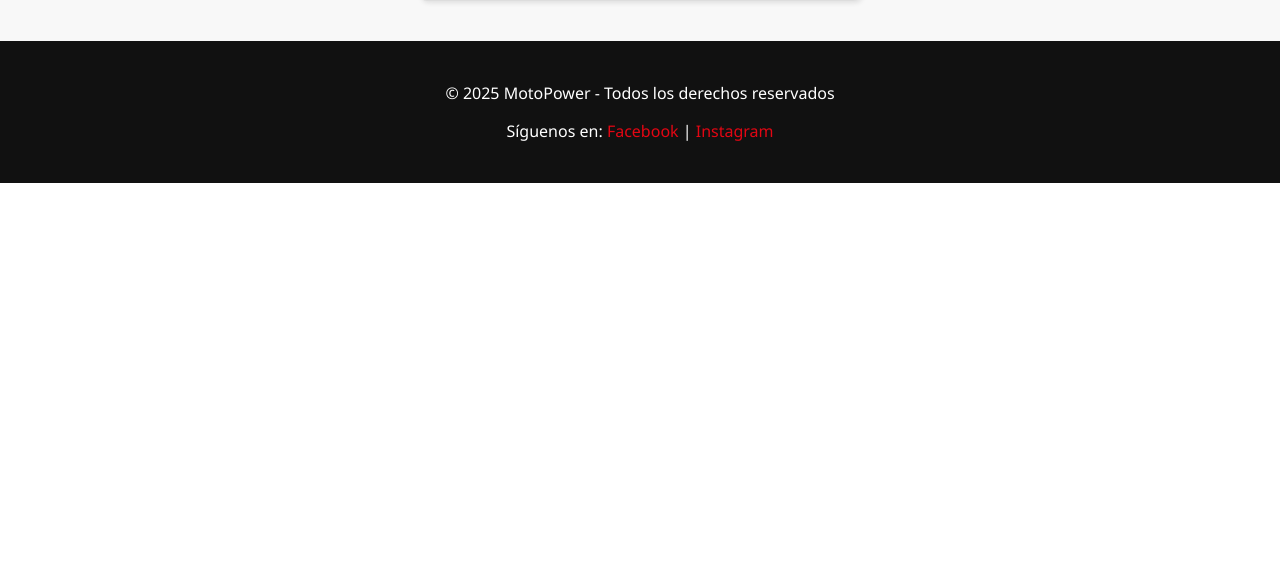
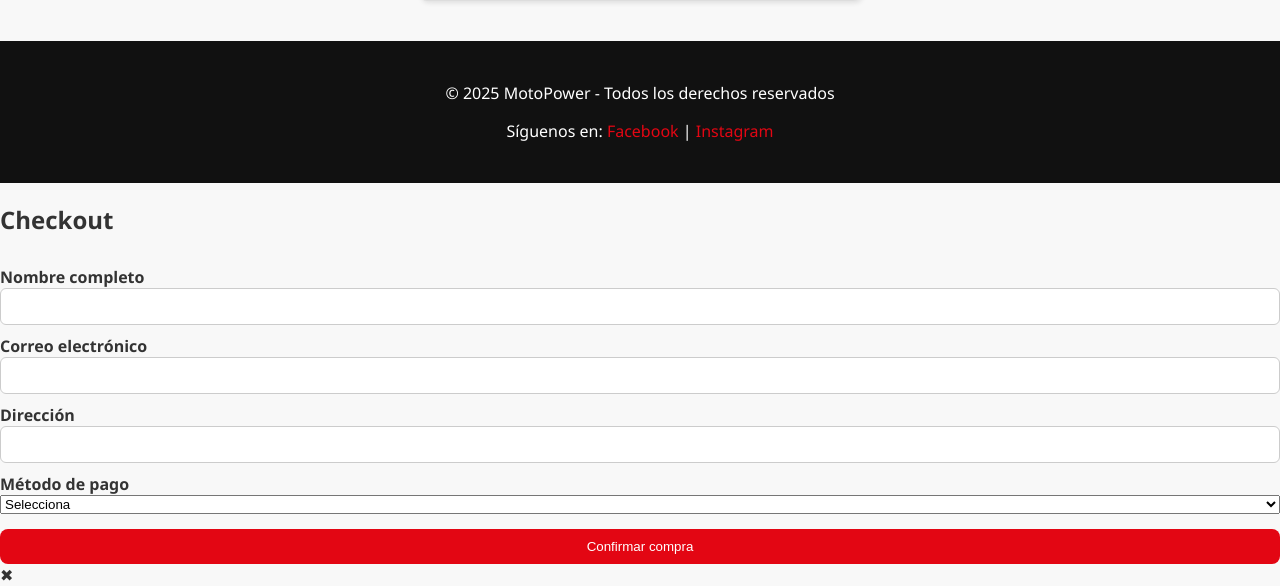
Before and after one commit to blas190/Orquidea, a Flask app: page / in a window 1280 px wide. Shown: the part 1975-2561 px from the top of the page. Before the commit the page ends 2158 px from the top, so only its background shows below. Run offline with Flask 3, Linux system fonts and the light colour scheme.

Commit message:
modal checkout

```diff
--- a/templates/index.html
+++ b/templates/index.html
@@ -620,5 +620,36 @@ function cerrarSesion() {
 
 </script>
 
+<!-- MODAL CHECKOUT -->
+<div id="checkout-modal" class="checkout-modal">
+  <div class="checkout-panel">
+    <h2>Checkout</h2>
+
+    <form id="checkout-form">
+      <label>Nombre completo</label>
+      <input type="text" required>
+
+      <label>Correo electrónico</label>
+      <input type="email" required>
+
+      <label>Dirección</label>
+      <input type="text" required>
+
+      <label>Método de pago</label>
+      <select required>
+        <option value="">Selecciona</option>
+        <option>Tarjeta</option>
+        <option>Transferencia</option>
+        <option>Efectivo</option>
+      </select>
+
+      <button type="submit">Confirmar compra</button>
+    </form>
+
+    <div class="close-checkout" onclick="cerrarCheckout()">✖</div>
+  </div>
+</div>
+
+
 </body>
 </html>
```
